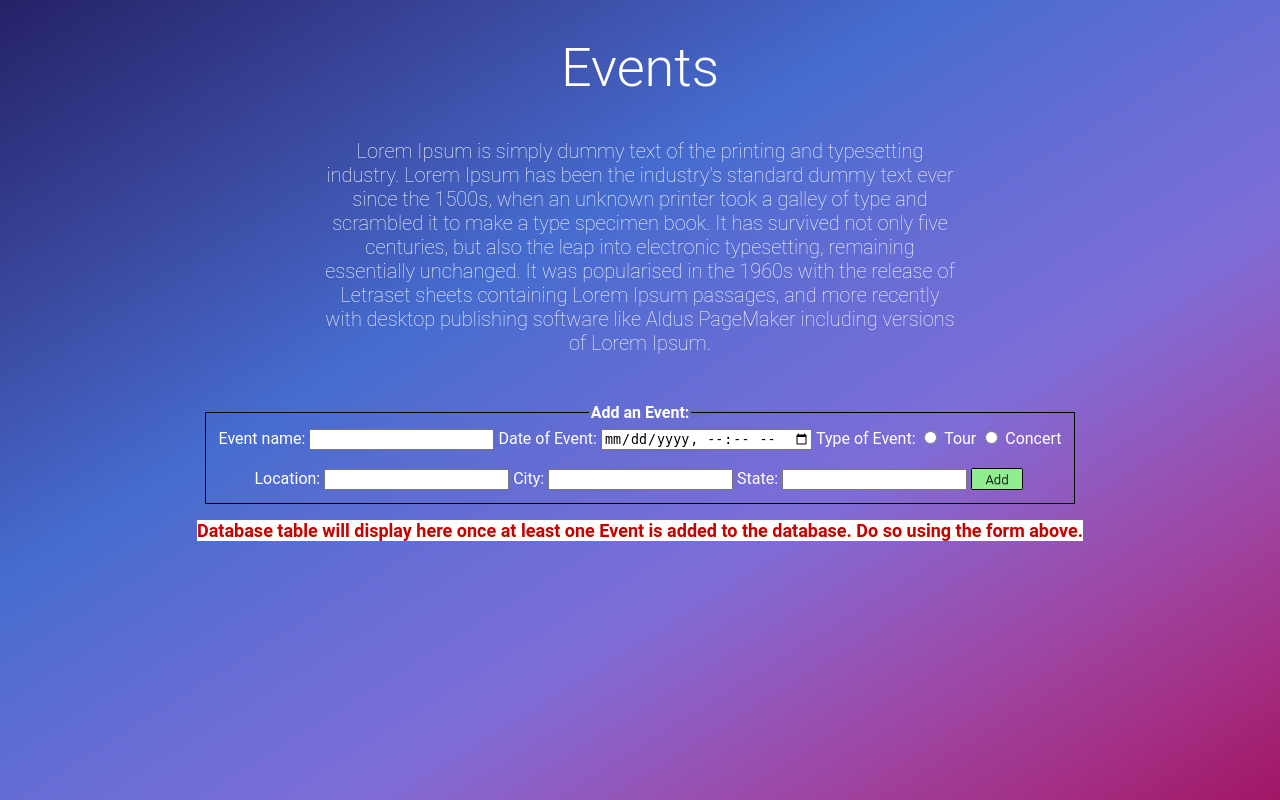
After one commit to BowerKevin/Bandcart, a Flask app: page /events in a window 1280 px wide. The commit adds this page. Run offline with Flask 2, Linux system fonts and the light colour scheme; data that the repository does not hold is empty; some libraries are stand-ins or nearby versions.

Commit message:
Created Events page
Fleshed out Events page, implemented PUT request to add data to the database, formatted form, cleaned data entry.

```diff
--- a/app.py
+++ b/app.py
@@ -15,9 +15,7 @@ def root():
 
 @app.route('/bands', methods = ['POST', 'GET', 'PUT', 'DELETE'])
 def bands():
-    print(request.method)
     if request.method == "POST":
-
         bandName = request.form['bandName']
         numMembers = request.form['numMembers']
         genre = request.form['genre']
@@ -26,7 +24,7 @@ def bands():
             bandName = None
         if numMembers == '':
             numMembers = None
-        if genre == "":
+        if genre == '':
             genre = None
 
         insertQuery = "INSERT INTO `Bands` (`bandName`, `numMembers`, `genre`) VALUES (%s,%s,%s);"
@@ -45,6 +43,40 @@ def bands():
     print(results)
     return render_template("bands.j2", Bands=results)
 
+@app.route('/events', methods = ['POST', 'GET', 'PUT', 'DELETE'])
+def events():
+    if request.method == "POST":
+            eventName = request.form['eventName']
+            eventDate = request.form['eventDate']
+            eventType = request.form['eventType']
+            eventLocation = request.form['eventLocation']
+            eventCity = request.form['eventCity']
+            eventState = request.form['eventState']
+
+            if eventName == '': eventName = None
+            if eventDate == '':
+                eventDate = None
+            elif eventDate != '':
+                date = eventDate[0:10]
+                time = eventDate[11:]
+                time += ':00'
+                eventDate = date + ' ' + time
+            if eventType == '': eventType = None
+            if eventLocation == '': eventLocation = None
+            if eventCity == '': eventCity = None
+            if eventState == '': eventState = None
+
+
+            insertQuery = "INSERT INTO `Events` (`eventName`, `eventDate`, `eventType`, `eventLocation`, `eventCity`, `eventState`) VALUES (%s,%s,%s,%s,%s,%s);"
+            insertTuple = (eventName, eventDate, eventType, eventLocation, eventCity, eventState)
+            insertCursor = db.execute_query(db_connection=db_connection, query=insertQuery, query_params=insertTuple)
+
+    query = "SELECT * from Events;"
+    cursor = db.execute_query(db_connection=db_connection, query=query)
+    results = cursor.fetchall()
+    print(results)
+    return render_template("events.j2", Events=results)
+
 # Listener
 if __name__ == "__main__":
     port = int(os.environ.get('PORT', 9112))
--- a/static/css/style.css
+++ b/static/css/style.css
@@ -11,6 +11,10 @@ th, td{
 
 table{
     border: solid black 1px;
+}
+
+hr{
+    visibility: hidden;
 }
 
 label, fieldset{
--- /dev/null
+++ b/templates/events.j2
@@ -0,0 +1,94 @@
+<html>
+    <head>
+        <link rel="stylesheet" type="text/css" href="./static/css/style.css">
+    </head>
+    <body>
+
+    <h1 class="alt-h1 text-center mb-4 mb-md-6">Events</h1>
+    <h6 class="alt-h6 text-center mb-4 mb-md-6">
+    Lorem Ipsum is simply dummy text of the printing and typesetting industry. Lorem Ipsum has been the industry's standard dummy text ever since the 1500s, when an unknown printer took a galley of type and scrambled it to make a type specimen book. It has survived not only five centuries, but also the leap into electronic typesetting, remaining essentially unchanged. It was popularised in the 1960s with the release of Letraset sheets containing Lorem Ipsum passages, and more recently with desktop publishing software like Aldus PageMaker including versions of Lorem Ipsum.
+    </h6>
+
+    <div id="main" class="d-flex flex-wrap flex-content-stretch gutter-md py-2">
+
+        <form method="POST">
+            <fieldset>
+                <legend>Add an Event: </legend>
+                <label for="eventName">Event name: </label>
+                <input type="text" id="eventName" name="eventName">
+                <label for="eventDate">Date of Event: </label>
+                <input type="datetime-local" id="eventDate" name="eventDate">
+                <label for="eventType">Type of Event: </label>
+
+                <input type="radio" id="eventType" name="eventType" value="Tour">
+                <label for="Tour">Tour</label>
+                <input type="radio" id="eventType" name="eventType" value="Concert">
+                <label for="Concert">Concert</label>
+
+                <hr>
+
+                <label for="eventLocation">Location: </label>
+                <input type="text" id="eventLocation" name="eventLocation">
+                <label for="eventCity">City: </label>
+                <input type="text" id="eventCity" name="eventCity">
+                <label for="eventState">State: </label>
+                <input type="text" id="eventState" name="eventState">
+                <input class="button5" type="submit" id="addBand" value="Add">
+            </fieldset>
+        </form>
+
+
+    {% if Events == () %}
+        <div id="emptyBands">
+            <strong>Database table will display here once at least one Event
+                is added to the database. Do so using the form above.<strong>
+        </div>
+    {% endif %}
+
+    {% if Events != () %}
+        <table class="tableCenter">
+        <thead>
+        <tr>
+            <!-- Iterate through each key in the first entry to get the
+            column name -->
+            {% for key in Events[0].keys() %}
+
+                {% if "ID" not in key %}
+                    <!-- Create a <th> tag with the key inside of it, this will be
+                    our header row -->
+                    <th>{{ key }}</th>
+                {% endif %}
+
+            <!-- End of this for loop -->
+            {% endfor %}
+            <th>update</th>
+            <th>delete</th>
+        </tr>
+        <tbody>
+
+        <!-- Now, iterate through every person in bsg_people -->
+        {% for Event in Events %}
+        <tr>
+            <!-- Then iterate through every key in the current person dictionary -->
+            {% for key in Event.keys() %}
+
+                {% if "ID" not in key %}
+                    <!-- Create a <td> element with the value of that key in it -->
+                    <td>{{Event[key]}}</td>
+                {% endif %}
+
+            {% endfor %}
+            <td>
+            <!-- <form method="PUT"><input type="submit" id="updateBand" value="update"><form> -->
+            <button type="button" method="PUT">update</button>
+            </td>
+            <td>
+            <button type="button" method="DELETE">delete</button>
+            </td>
+        {% endfor %}
+        </table>
+    {% endif %}
+
+    </div>
+</body>
+</html>
```
Also changed, not shown: database/Bandcart.sql (+20 -0 lines), database/bsg_db.sql (deleted, +0 -135 lines).
